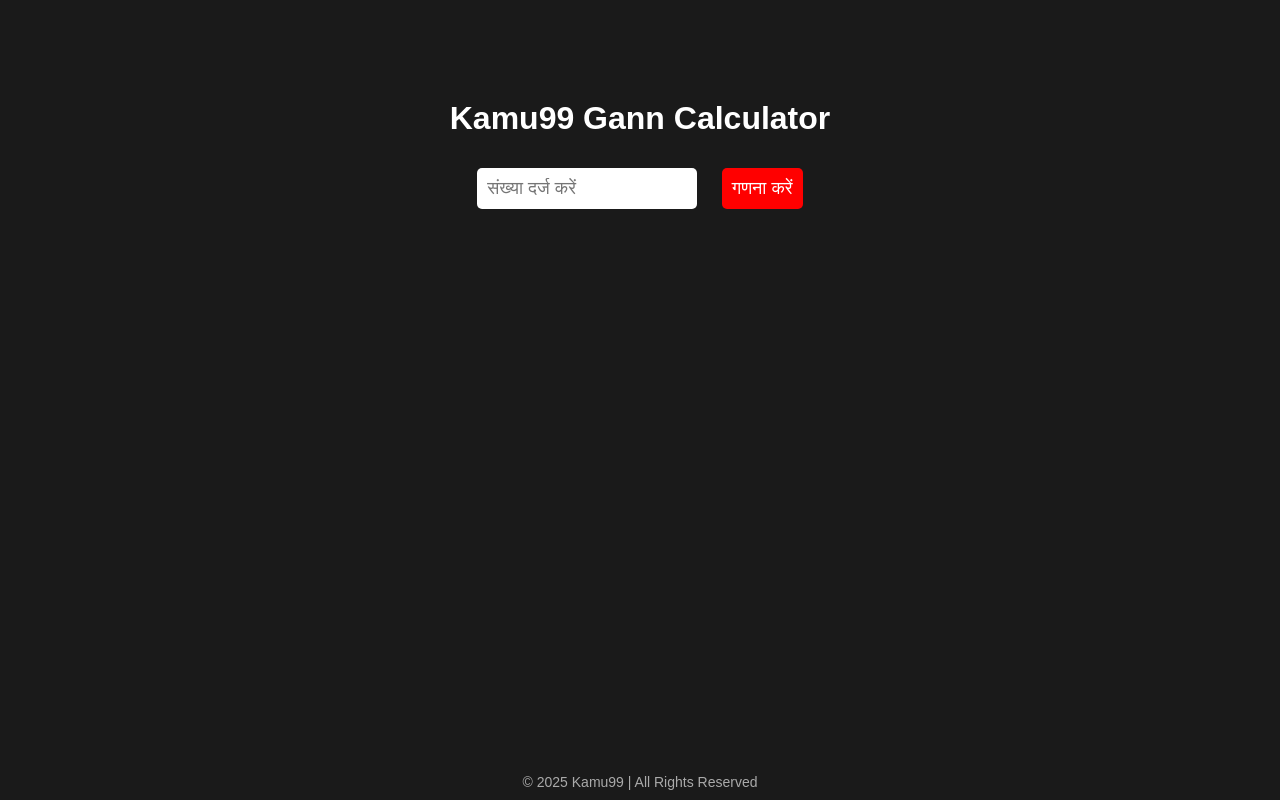
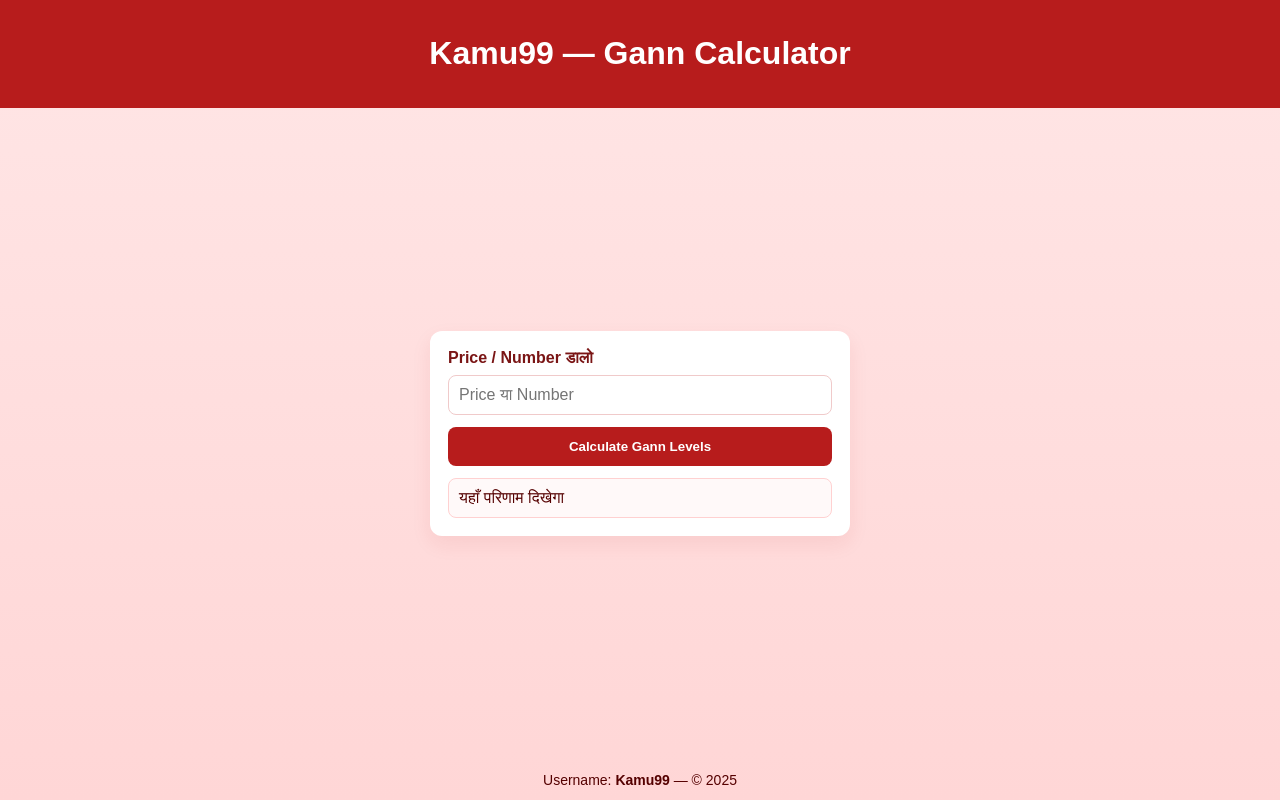
Before and after one commit to Kamlesh220/Gann-calculator, a plain HTML site: page index.html in a window 1280 px wide. Drawn offline with Linux system fonts and the light colour scheme.

Commit message:
Update index.html

```diff
--- a/index.html
+++ b/index.html
@@ -1,20 +1,66 @@
 <!DOCTYPE html>
 <html lang="hi">
 <head>
-    <meta charset="UTF-8">
-    <meta name="viewport" content="width=device-width, initial-scale=1.0">
-    <title>Kamu99 Gann Calculator</title>
-    <link rel="stylesheet" href="style.css">
-    <link rel="manifest" href="manifest.json">
+  <meta charset="utf-8" />
+  <meta name="viewport" content="width=device-width,initial-scale=1" />
+  <meta name="theme-color" content="#b71c1c" />
+  <title>Kamu99 — Gann Calculator</title>
+  <style>
+    *{box-sizing:border-box}
+    body{font-family:Arial,Helvetica,sans-serif;margin:0;min-height:100vh;
+      display:flex;flex-direction:column;background:linear-gradient(180deg,#ffe6e6,#ffd6d6);color:#330;}
+    .app-header{background:#b71c1c;color:#fff;padding:14px;text-align:center}
+    .app-main{flex:1;display:flex;align-items:center;justify-content:center;padding:20px}
+    .card{background:#fff;border-radius:12px;padding:18px;max-width:420px;width:100%;box-shadow:0 8px 20px rgba(183,28,28,0.08)}
+    label{display:block;margin-bottom:8px;font-weight:700;color:#7a1515}
+    input{width:100%;padding:10px;border:1px solid #f0caca;border-radius:8px;margin-bottom:12px;font-size:16px}
+    button{width:100%;padding:12px;background:#b71c1c;color:#fff;border:none;border-radius:8px;font-weight:700;cursor:pointer}
+    button:hover{background:#d32f2f}
+    .output{margin-top:12px;background:#fff9f9;padding:10px;border-radius:8px;border:1px solid #ffd1d1;color:#550000;min-height:40px}
+    footer{padding:12px;text-align:center;color:#550000;font-size:14px}
+  </style>
 </head>
 <body>
-    <div class="container">
-        <h1>Kamu99 Gann Calculator</h1>
-        <input type="number" id="numberInput" placeholder="संख्या दर्ज करें">
-        <button onclick="calculate()">गणना करें</button>
-        <p id="result"></p>
+  <header class="app-header"><h1>Kamu99 — Gann Calculator</h1></header>
+
+  <main class="app-main">
+    <div class="card" role="main">
+      <label for="price">Price / Number डालो</label>
+      <input id="price" type="number" placeholder="Price या Number" />
+      <button id="calcBtn" type="button">Calculate Gann Levels</button>
+      <div id="output" class="output" aria-live="polite">यहाँ परिणाम दिखेगा</div>
     </div>
-    <footer>© 2025 Kamu99 | All Rights Reserved</footer>
-    <script src="script.js"></script>
+  </main>
+
+  <footer>Username: <strong>Kamu99</strong> — © 2025</footer>
+
+  <script>
+    // quick sanity test — अगर यह alert दिखता है तो JS चल रहा है
+    // alert('JS loaded');   // अगर चाहो uncomment कर के test कर लो
+
+    // अगर पुराना code अलग IDs use कर रहा था, यह सुनिश्चित करता है कि element मिल रहा है
+    const btn = document.getElementById('calcBtn');
+    const priceEl = document.getElementById('price');
+    const out = document.getElementById('output');
+
+    if (!btn || !priceEl || !out) {
+      // debugging text
+      console.warn('Missing elements:', {btn: !!btn, price: !!priceEl, out: !!out});
+      if (out) out.innerText = 'Error: Required elements missing.';
+    } else {
+      btn.addEventListener('click', () => {
+        const price = parseFloat(priceEl.value);
+        if (!price || price <= 0) {
+          out.innerHTML = '<span style="color:#a00">⚠ कृपया वैध Price डालो</span>';
+          return;
+        }
+        // Simple Gann-like level calculation (example)
+        const perc = [1,2,3,5,8,13,21];
+        const levels = perc.map(p => ({p, v: (price*(1 + p/100)).toFixed(2)}));
+        let html = '<strong>Gann Levels</strong><br>' + levels.map(l => l.p + '% → ' + l.v).join('<br>');
+        out.innerHTML = html;
+      });
+    }
+  </script>
 </body>
 </html>
```
